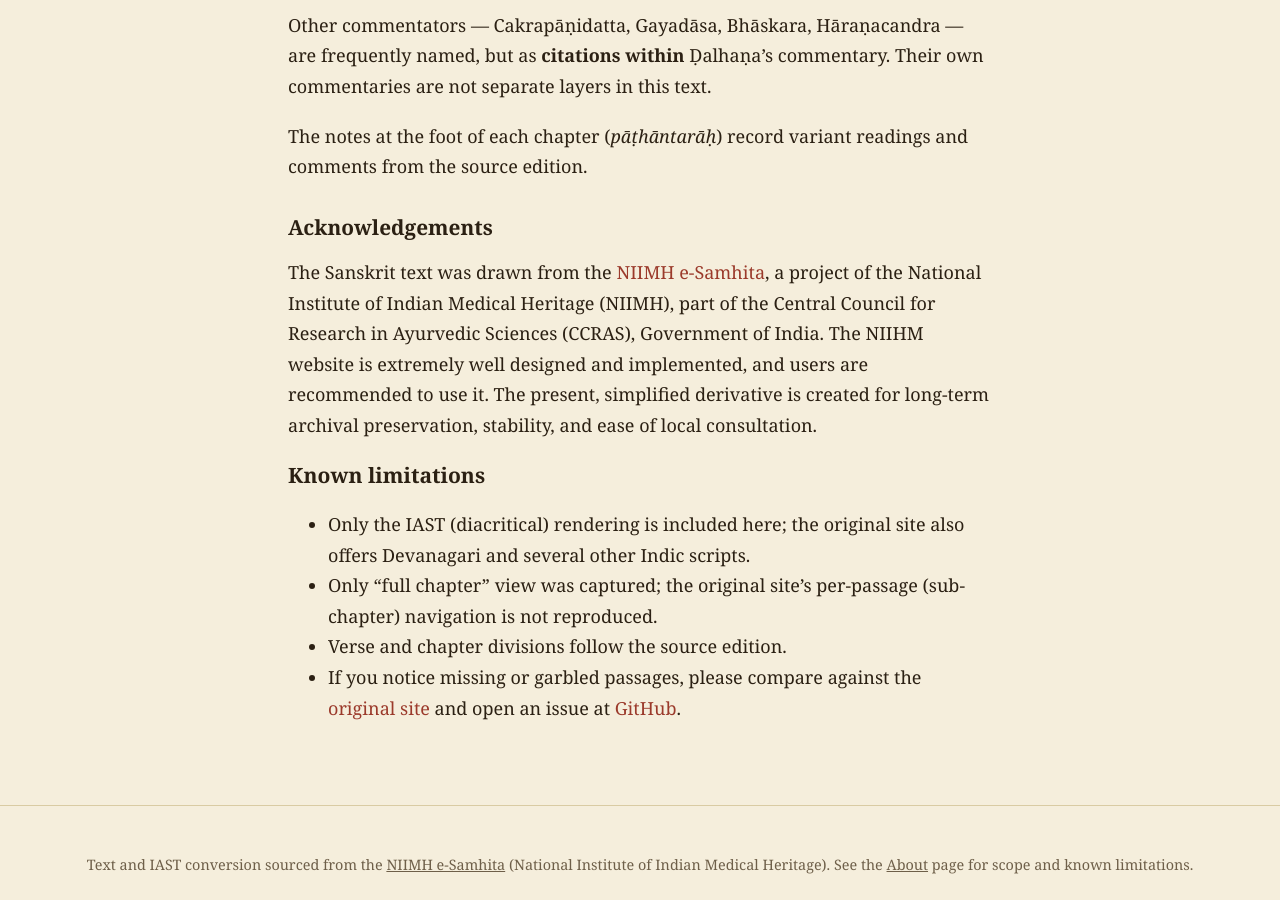
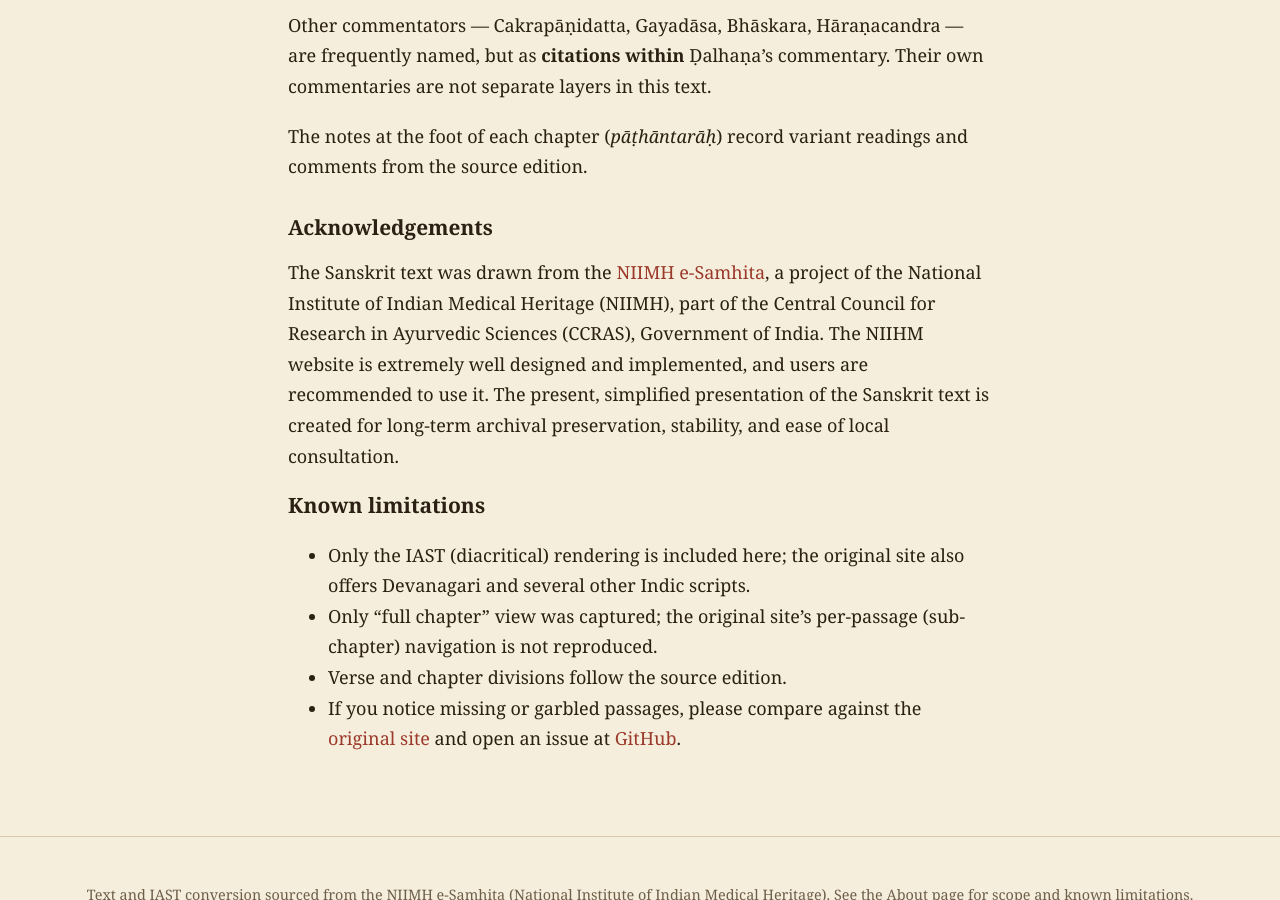
Before and after one commit to sushrutaproject/eSushruta, a Jekyll site: the page built from about.md, in a window 1280 px wide and 900 px high, scrolled down 843 px. Built offline with Jekyll 4.4.1, drawn with Linux system fonts in a browser that asks for light colours; some web fonts are replaced.

Commit message:
Update about.md

```diff
--- a/about.md
+++ b/about.md
@@ -40,7 +40,7 @@ The Sanskrit text was drawn from the
 [NIIMH e-Samhita](http://niimh.res.in/ebooks/esushruta/), a project of the
 National Institute of Indian Medical Heritage (NIIMH), part of the Central
 Council for Research in Ayurvedic Sciences (CCRAS), Government of India.
-The NIIHM website is extremely well designed and implemented, and users are recommended to use it.  The present, simplified derivative is created for long-term archival preservation, stability, and ease of local consultation.
+The NIIHM website is extremely well designed and implemented, and users are recommended to use it.  The present, simplified presentation of the Sanskrit text is created for long-term archival preservation, stability, and ease of local consultation.
 
 ### Known limitations
 
```
